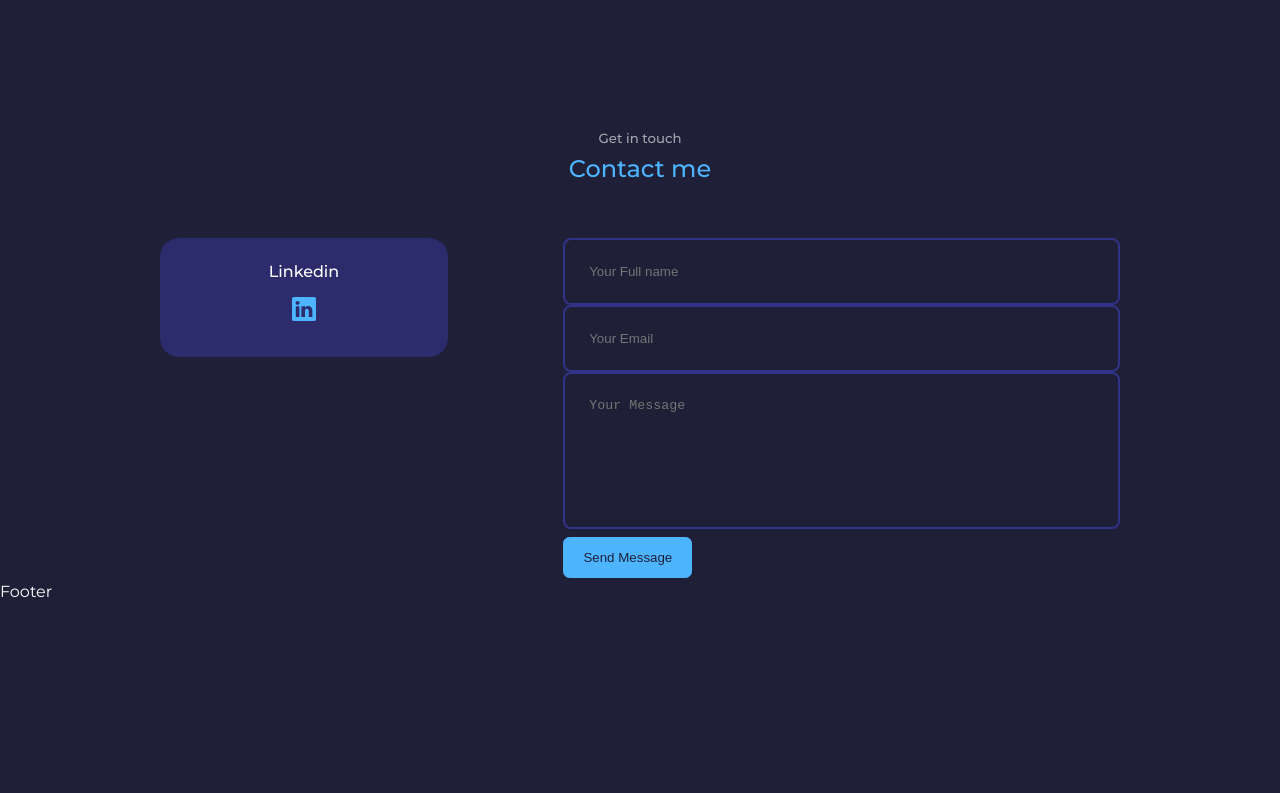
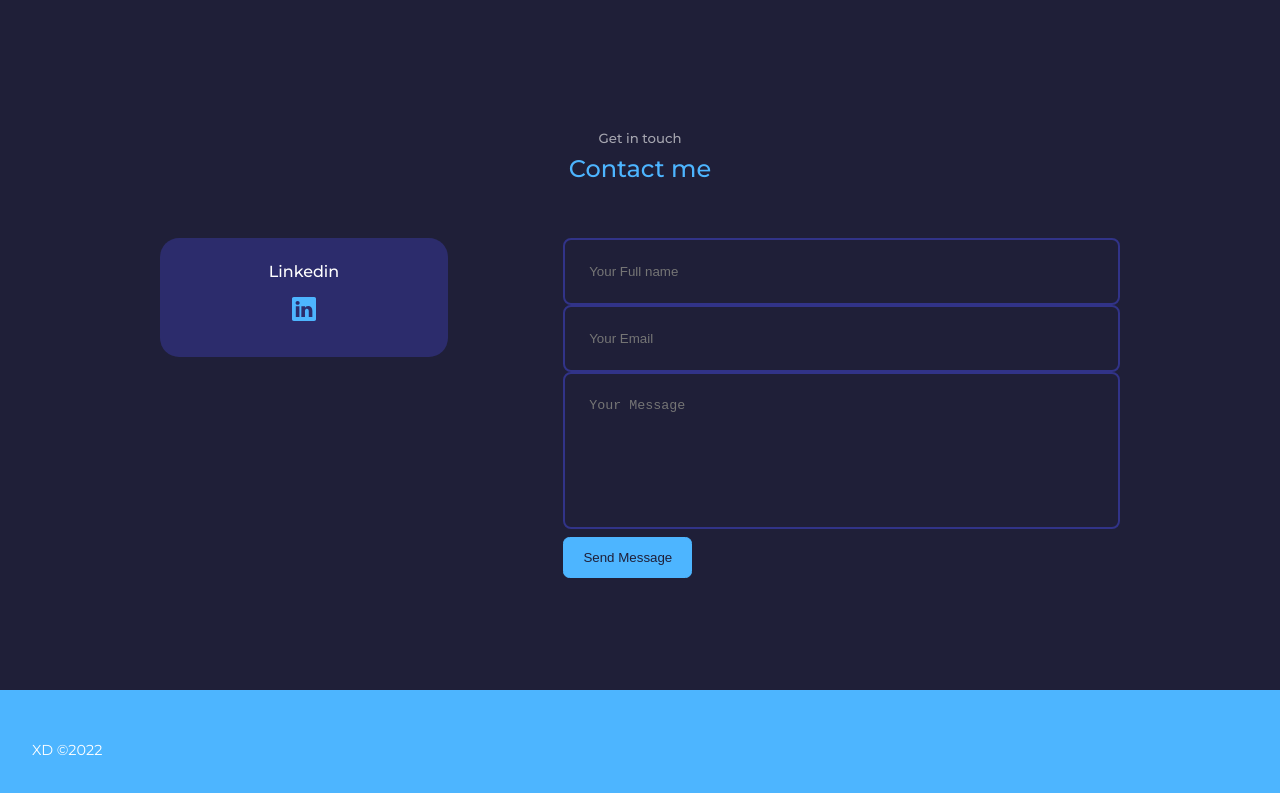
Before and after one commit to XeniyaDob/react-portfolio, a React (Create React App) app: page / in a window 1280 px wide. Shown: the part 3527-4320 px from the top of the page. Before the commit the page ends 4132 px from the top, so only its background shows below. Built offline with nearby package versions, Linux system fonts and the light colour scheme.

Commit message:
Footer component

```diff
--- a/src/components/footer/Footer.css
+++ b/src/components/footer/Footer.css
@@ -0,0 +1,11 @@
+footer {
+  background: var(--color-primary);
+  padding: 3rem 0;
+
+  font-size: 0.9rem;
+  margin-top: 7rem;
+}
+footer a {
+  color: var(--color--bg);
+  margin-left: 2rem;
+}
--- a/src/components/footer/Footer.jsx
+++ b/src/components/footer/Footer.jsx
@@ -1,7 +1,17 @@
 import React from "react";
 import "./Footer.css";
 const Footer = () => {
-  return <div>Footer</div>;
+  const today = new Date();
+
+  const thisYear = today.getFullYear();
+
+  return (
+    <footer>
+      <a href="#" className="footer_logo">
+        XD &copy;{thisYear}
+      </a>
+    </footer>
+  );
 };
 
 export default Footer;
```
